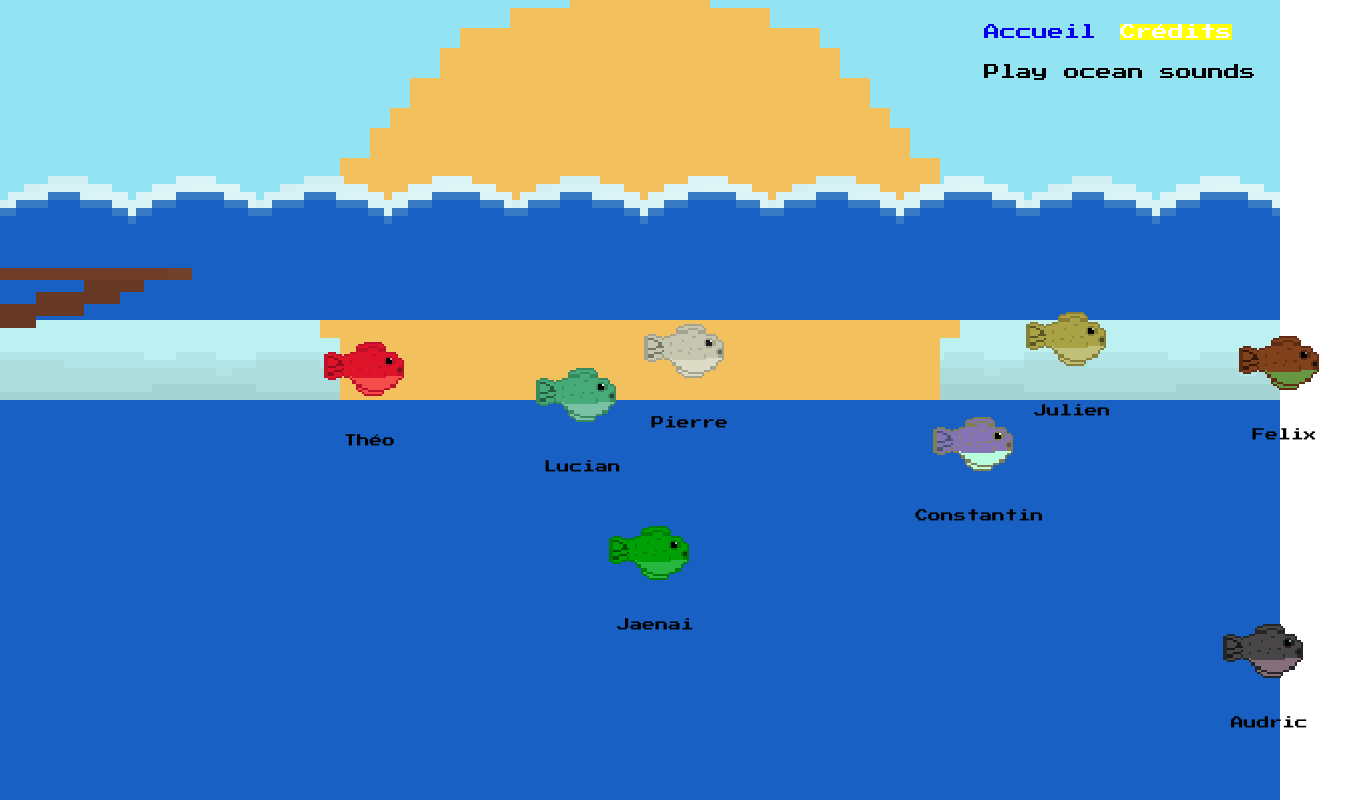
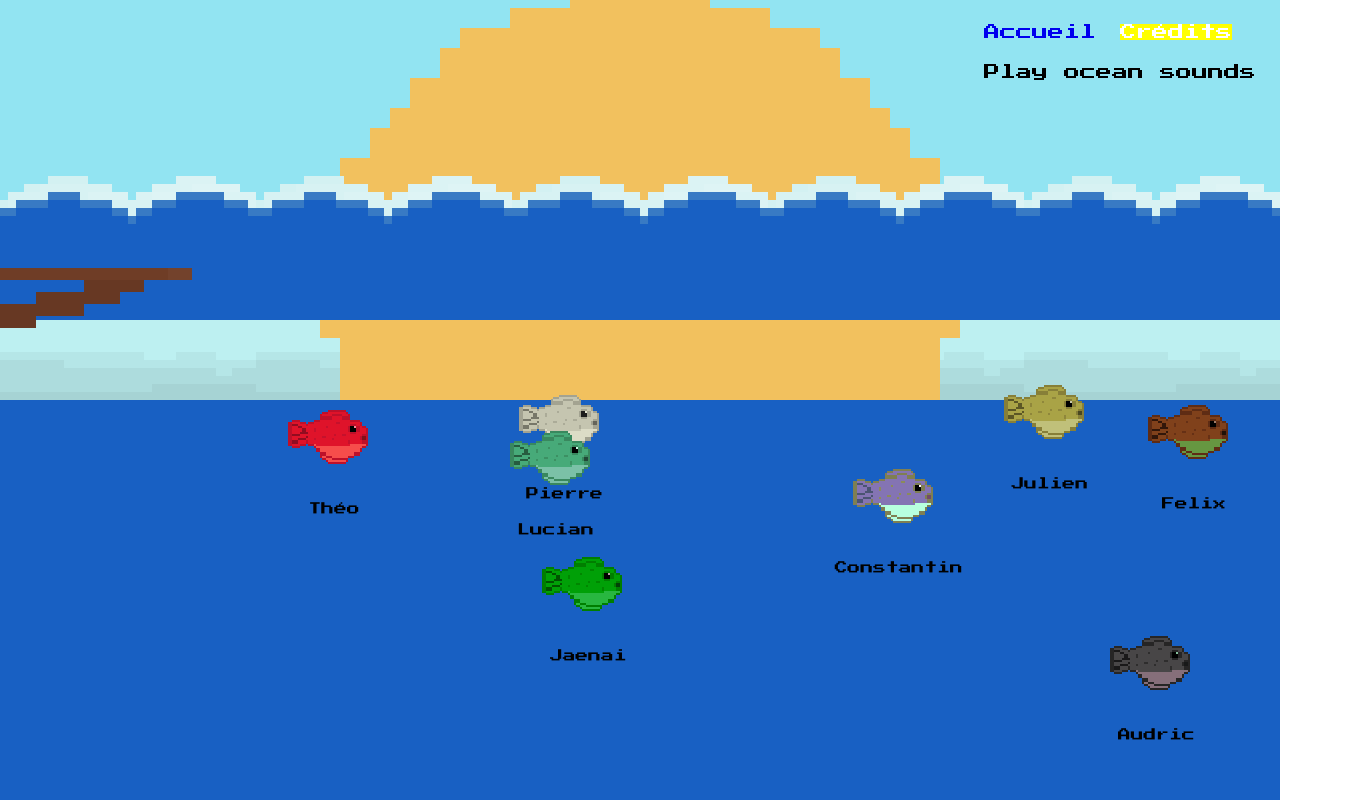
Before and after one commit to Th2o1/NDL-2024, an Angular app: page /credits in a window 1280 px wide. Shown: the top 800 px of the page, 1349 px wide, since content can reach past the window. Built offline with nearby package versions, Linux system fonts and the light colour scheme.

Commit message:
fix overflow profile picture

```diff
--- a/src/app/components/credits/contributor/contributor.component.scss
+++ b/src/app/components/credits/contributor/contributor.component.scss
@@ -70,6 +70,14 @@
   max-width: 400px;
   text-align: center;
   position: relative;
+
+  img {
+    max-width: 100%;
+    height: auto;
+    display: block;
+    margin: 0 auto;
+    border-radius: 8px;
+  }
 }
 
 .modal-content .close {
--- a/src/app/components/credits/contributor/contributor.component.ts
+++ b/src/app/components/credits/contributor/contributor.component.ts
@@ -99,8 +99,8 @@ export class ContributorComponent implements OnInit {
     let newPos;
 
     do {
-      const top = `-${20 + Math.random() * 50}vh`; // Random top position between -10vh and -50vh
-      const left = `${Math.random() * 50}vw`; // Random left position between 0vw and 80vw
+      const top = `-${20 + Math.random() * 40}vh`; // Random top position between -10vh and -50vh
+      const left = `${Math.random() * 40}vw`; // Random left position between 0vw and 80vw
       newPos = { top, left };
 
       if (this.isPositionValid(newPos)) {
```
